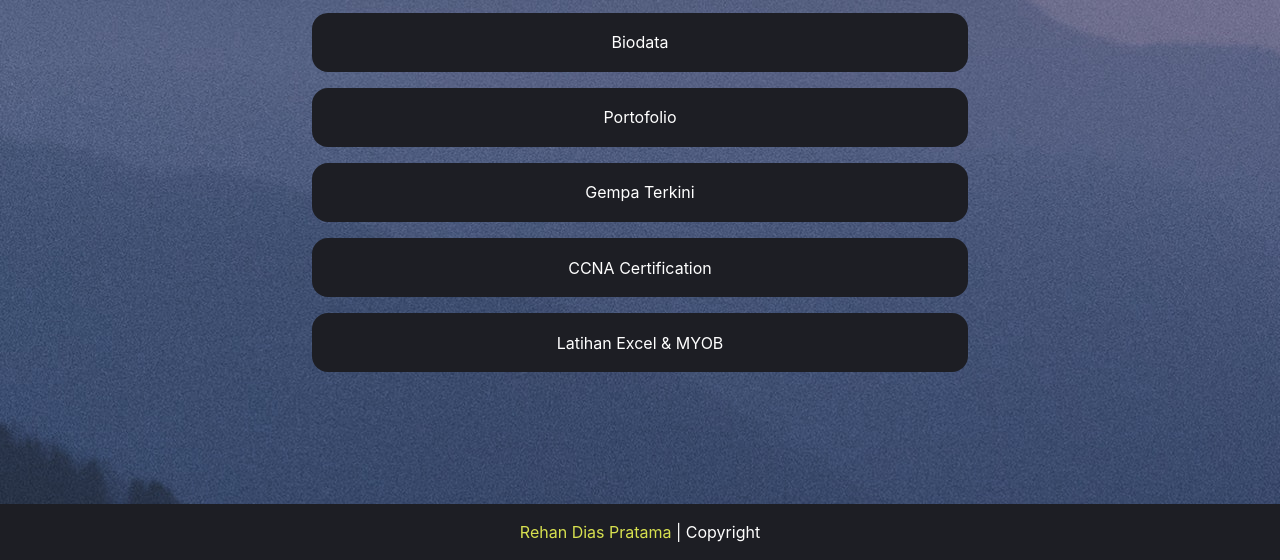
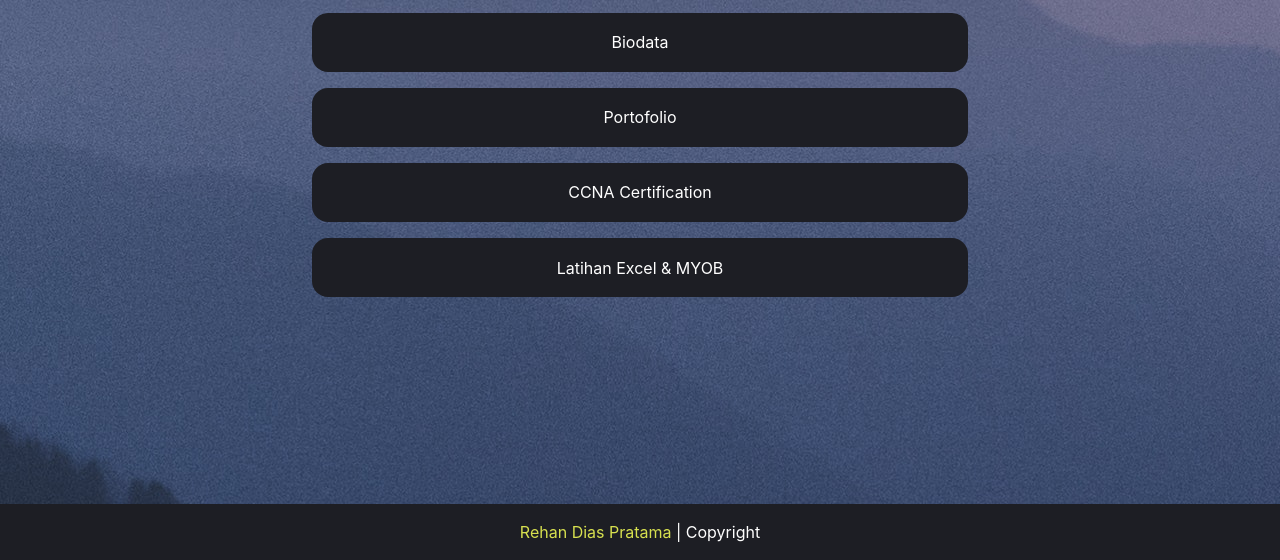
Before and after one commit to RehanDias/linkrtreerdp.github.io, a plain HTML site: page index.html in a window 1280 px wide. Shown: the part 240-800 px from the top of the page. Drawn offline with Linux system fonts and the light colour scheme.

Commit message:
Update index.html

```diff
--- a/index.html
+++ b/index.html
@@ -439,11 +439,6 @@
         <a class="main_a_item" href="./page/portofolio.html" rel="nofollow">
           <button class="main_button_item">Portofolio</button>
         </a>
-        <!-- Tombol BMKG -->
-        <a class="main_a_item" href="./page/bmkg.html" rel="nofollow">
-          <button class="main_button_item">Gempa Terkini</button>
-        </a>
-
         <!-- Tombol CCNA Certification -->
         <a
           class="main_a_item"
```
